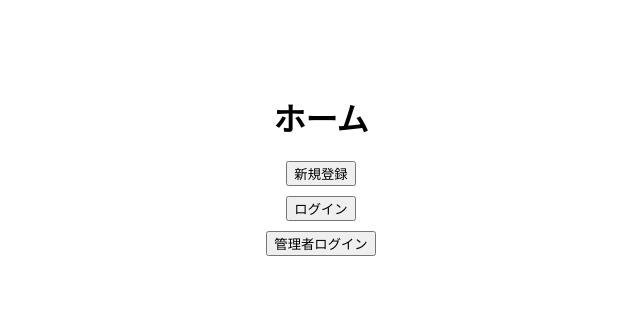
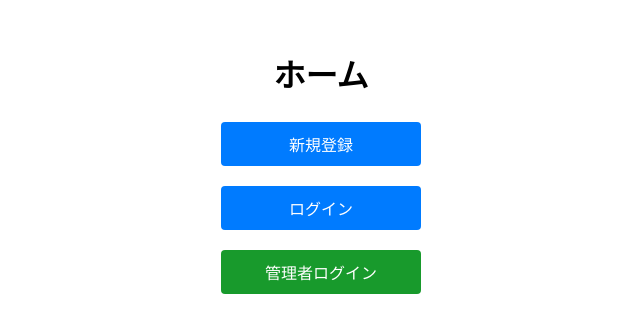
Before and after one commit to Gomibuchi-Ryoma/personal_git, a React (Create React App) app in the folder frontend/personal_sample/: page / in a window 1280 px wide. Shown: the part 236-568 px from the top of the page, without its empty margins (319-959 px from the left). Built offline with nearby package versions, Linux system fonts and the light colour scheme.

Commit message:
classNameの変更

```diff
--- a/frontend/personal_sample/src/App.js
+++ b/frontend/personal_sample/src/App.js
@@ -9,11 +9,11 @@ function App() {
             <h1>ホーム</h1>
             <div className="button-container">
                 <Link to="/userform">
-                    <button className="action-button">新規登録</button>
+                    <button className="action-button-user">新規登録</button>
                 </Link>
-                <button className="action-button">ログイン</button>
+                <button className="action-button-user">ログイン</button>
                 <Link to="/admindashboard">
-                    <button className="action-button">管理者ログイン</button>
+                    <button className="action-button-admin">管理者ログイン</button>
                 </Link>
             </div>
         </div>
```
